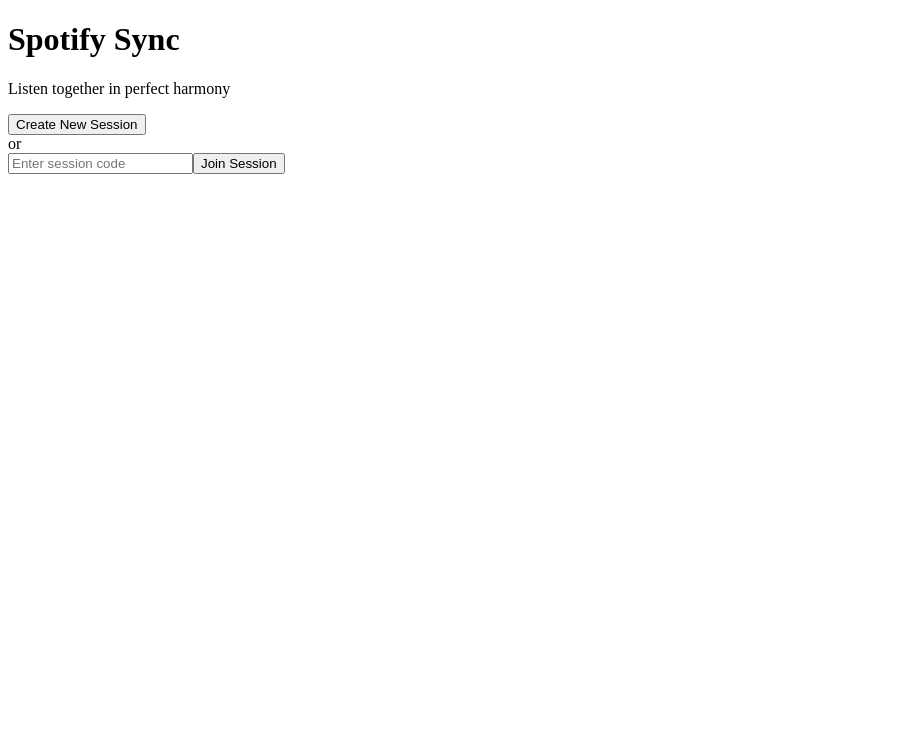
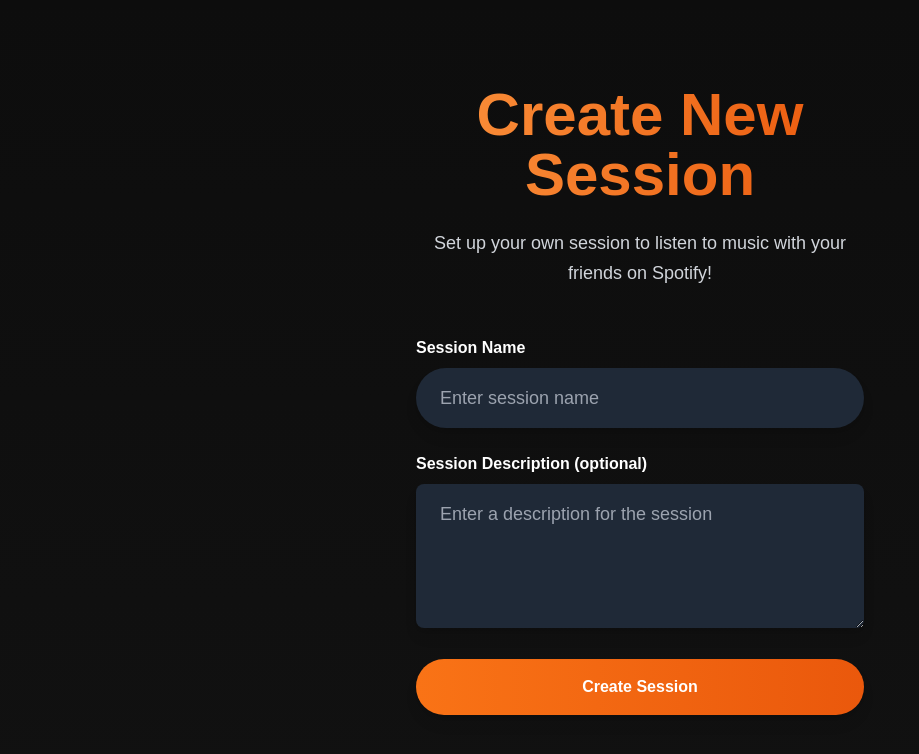
Before and after one commit to Krushan12/AudiOrbit, a Next.js app: page /create in a window 1280 px wide. Shown: the top 754 px of the page, without its empty margins (0-919 px from the left). Built offline with nearby package versions, Linux system fonts and the light colour scheme.

Commit message:
routing of create session page done

```diff
--- /dev/null
+++ b/app/create/page.js
@@ -0,0 +1,76 @@
+'use client';
+
+import { useState } from 'react';
+import { useRouter } from 'next/navigation';
+
+export default function CreateSession() {
+  const router = useRouter();
+  const [sessionName, setSessionName] = useState('');
+  const [sessionDescription, setSessionDescription] = useState('');
+  const [isLoading, setIsLoading] = useState(false);
+
+  const handleCreateSession = async (e) => {
+    e.preventDefault();
+    if (!sessionName.trim()) return; // Ensure session name is not empty
+
+    setIsLoading(true);
+
+    // Simulate session creation, replace with actual logic
+    setTimeout(() => {
+      // For now, just redirect to the session page after "creation"
+      router.push(`/session/${sessionName}`);
+    }, 1000);
+  };
+
+  return (
+    <main className="min-h-screen bg-gradient-to-b from-[#0d0d0d] to-[#111111] flex items-center justify-center py-16 px-4">
+      <div className="max-w-md w-full space-y-8">
+        <div className="text-center mb-12">
+          <h1 className="text-6xl font-extrabold text-transparent bg-clip-text bg-gradient-to-r from-orange-400 to-orange-600 mb-6">Create New Session</h1>
+          <p className="text-lg text-gray-300 max-w-lg mx-auto leading-relaxed">
+            Set up your own session to listen to music with your friends on Spotify!
+          </p>
+        </div>
+
+        <form onSubmit={handleCreateSession} className="space-y-6">
+          <div>
+            <label htmlFor="sessionName" className="block text-white font-semibold mb-2">
+              Session Name
+            </label>
+            <input
+              type="text"
+              id="sessionName"
+              value={sessionName}
+              onChange={(e) => setSessionName(e.target.value)}
+              placeholder="Enter session name"
+              className="w-full bg-gray-800 text-white px-6 py-4 rounded-full focus:outline-none focus:ring-2 focus:ring-orange-500 text-lg shadow-lg hover:shadow-xl transition-all duration-300"
+              required
+            />
+          </div>
+
+          <div>
+            <label htmlFor="sessionDescription" className="block text-white font-semibold mb-2">
+              Session Description (optional)
+            </label>
+            <textarea
+              id="sessionDescription"
+              value={sessionDescription}
+              onChange={(e) => setSessionDescription(e.target.value)}
+              placeholder="Enter a description for the session"
+              rows="4"
+              className="w-full bg-gray-800 text-white px-6 py-4 rounded-lg focus:outline-none focus:ring-2 focus:ring-orange-500 text-lg shadow-lg hover:shadow-xl transition-all duration-300"
+            />
+          </div>
+
+          <button
+            type="submit"
+            disabled={isLoading}
+            className="w-full bg-gradient-to-r from-orange-500 to-orange-600 hover:from-orange-600 hover:to-orange-500 text-white font-semibold py-4 px-6 rounded-full shadow-lg hover:shadow-xl transition-all duration-300 transform hover:scale-105 disabled:opacity-50"
+          >
+            {isLoading ? 'Creating Session...' : 'Create Session'}
+          </button>
+        </form>
+      </div>
+    </main>
+  );
+}
--- a/app/page.js
+++ b/app/page.js
@@ -19,16 +19,18 @@
   };
 
   return (
-    <main className="container mx-auto px-4 py-16">
+    <main className="min-h-screen bg-gradient-to-b from-[#0d0d0d] to-[#111111]  px-4 py-16">
       <div className="text-center mb-16">
-        <h1 className="text-6xl font-bold mb-4">Spotify Sync</h1>
+        <h1 className="text-6xl font-extrabold text-transparent bg-clip-text bg-gradient-to-r from-orange-400 to-orange-600 mb-4 pb-4">
+          AudiOrbit
+        </h1>
         <p className="text-xl text-gray-300">Listen together in perfect harmony</p>
       </div>
 
-      <div className="max-w-md mx-auto space-y-8">
+      <div className="max-w-md w-full mx-auto space-y-8">
         <button
           onClick={handleCreateSession}
-          className="w-full bg-green-500 hover:bg-green-600 text-white font-bold py-4 px-6 rounded-full transition duration-300"
+          className="w-full bg-gradient-to-r from-orange-500 to-orange-600 hover:from-orange-600 hover:to-orange-500 text-white font-bold py-4 px-6 rounded-full transition duration-300"
         >
           Create New Session
         </button>
@@ -38,7 +40,7 @@
             <div className="w-full border-t border-gray-700"></div>
           </div>
           <div className="relative flex justify-center text-gray-500">
-            <span className="bg-gradient-to-b from-gray-900 to-black px-4">or</span>
+            <span className="bg-gradient-to-b from-[#0d0d0d] to-[#111111] px-4">or</span>
           </div>
         </div>
 
@@ -48,11 +50,11 @@
             value={joinSessionId}
             onChange={(e) => setJoinSessionId(e.target.value)}
             placeholder="Enter session code"
-            className="w-full bg-gray-800 text-white px-6 py-4 rounded-full focus:outline-none focus:ring-2 focus:ring-green-500"
+            className="w-full bg-gray-800 text-white px-6 py-4 rounded-full focus:outline-none focus:ring-2 focus:ring-orange-500"
           />
           <button
             type="submit"
-            className="w-full bg-white hover:bg-gray-100 text-black font-bold py-4 px-6 rounded-full transition duration-300"
+            className="w-full bg-gradient-to-r from-orange-500 to-orange-600 hover:from-orange-600 hover:to-orange-500 text-white font-bold py-4 px-6 rounded-full transition duration-300"
           >
             Join Session
           </button>
--- a/pages/create.js
+++ /dev/null
@@ -1,64 +0,0 @@
-import { useState } from 'react';
-import { useRouter } from 'next/router';
-
-export default function Home() {
-  const router = useRouter();
-  const [joinSessionId, setJoinSessionId] = useState('');
-
-  const handleCreateSession = () => {
-    // Will implement Spotify auth and session creation later
-    router.push('/create');
-  };
-
-  const handleJoinSession = (e) => {
-    e.preventDefault();
-    if (joinSessionId.trim()) {
-      router.push(`/session/${joinSessionId}`);
-    }
-  };
-
-  return (
-    <div className="min-h-screen bg-gradient-to-b from-gray-900 to-black text-white">
-      <main className="container mx-auto px-4 py-16">
-        <div className="text-center mb-16">
-          <h1 className="text-6xl font-bold mb-4">Spotify Sync</h1>
-          <p className="text-xl text-gray-300">Listen together in perfect harmony</p>
-        </div>
-
-        <div className="max-w-md mx-auto space-y-8">
-          <button
-            onClick={handleCreateSession}
-            className="w-full bg-green-500 hover:bg-green-600 text-white font-bold py-4 px-6 rounded-full transition duration-300"
-          >
-            Create New Session
-          </button>
-
-          <div className="relative">
-            <div className="absolute inset-0 flex items-center">
-              <div className="w-full border-t border-gray-700"></div>
-            </div>
-            <div className="relative flex justify-center text-gray-500">
-              <span className="bg-gradient-to-b from-gray-900 to-black px-4">or</span>
-            </div>
-          </div>
-
-          <form onSubmit={handleJoinSession} className="space-y-4">
-            <input
-              type="text"
-              value={joinSessionId}
-              onChange={(e) => setJoinSessionId(e.target.value)}
-              placeholder="Enter session code"
-              className="w-full bg-gray-800 text-white px-6 py-4 rounded-full focus:outline-none focus:ring-2 focus:ring-green-500"
-            />
-            <button
-              type="submit"
-              className="w-full bg-white hover:bg-gray-100 text-black font-bold py-4 px-6 rounded-full transition duration-300"
-            >
-              Join Session
-            </button>
-          </form>
-        </div>
-      </main>
-    </div>
-  );
-}
--- a/tailwind.config.js
+++ b/tailwind.config.js
@@ -1,8 +1,11 @@
 /** @type {import('tailwindcss').Config} */
+
+
 module.exports = {
   content: [
-    "./pages/**/*.{js,jsx}",
-    "./components/**/*.{js,jsx}",
+    "./pages/**/*.{js,ts,jsx,tsx,mdx}",
+    "./components/**/*.{js,ts,jsx,tsx,mdx}",
+    "./app/**/*.{js,ts,jsx,tsx,mdx}",
   ],
   theme: {
     extend: {},
```
Also changed, not shown: tailwind.config.mjs (deleted, +0 -17 lines).
